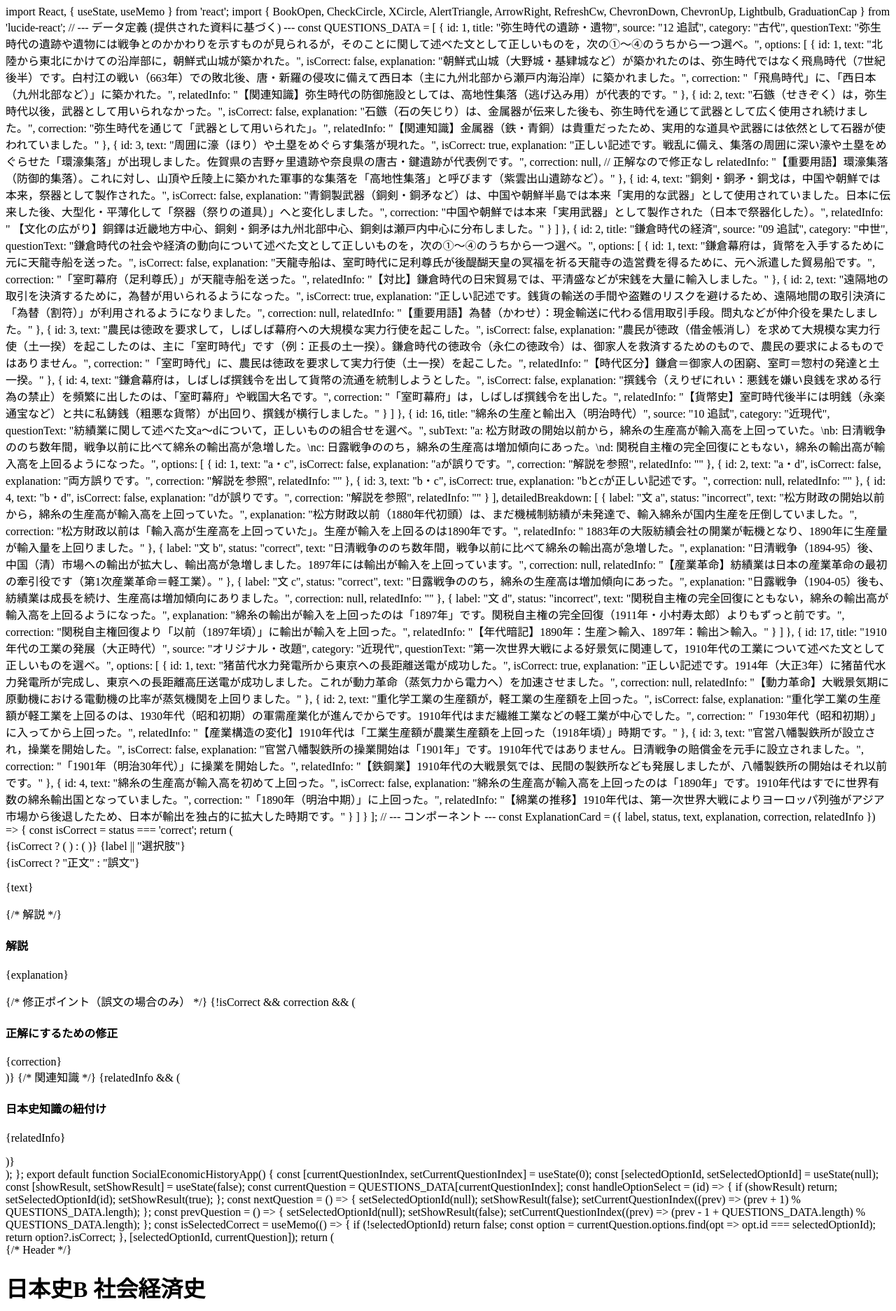
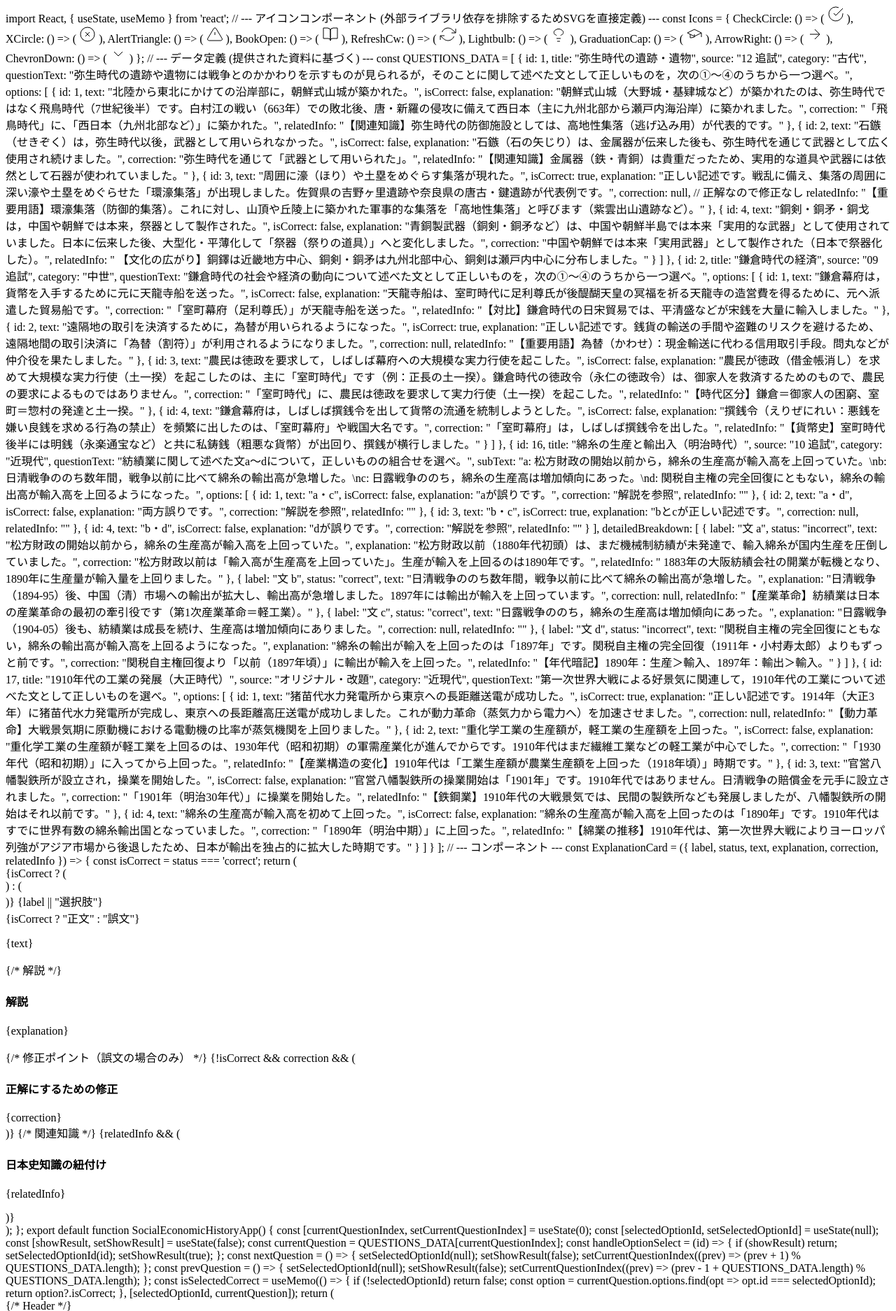
Before and after one commit to tmw19-glitch/history1, a plain HTML site: page index.html in a window 1280 px wide. Shown: the top 1874 px of the page at 70% size. Drawn offline with Linux system fonts and the light colour scheme.

Commit message:
Update index.html

```diff
--- a/index.html
+++ b/index.html
@@ -1,5 +1,66 @@
 import React, { useState, useMemo } from 'react';
-import { BookOpen, CheckCircle, XCircle, AlertTriangle, ArrowRight, RefreshCw, ChevronDown, ChevronUp, Lightbulb, GraduationCap } from 'lucide-react';
+
+// --- アイコンコンポーネント (外部ライブラリ依存を排除するためSVGを直接定義) ---
+
+const Icons = {
+  CheckCircle: () => (
+    <svg xmlns="http://www.w3.org/2000/svg" width="24" height="24" viewBox="0 0 24 24" fill="none" stroke="currentColor" strokeWidth="2" strokeLinecap="round" strokeLinejoin="round">
+      <path d="M22 11.08V12a10 10 0 1 1-5.93-9.14"></path>
+      <polyline points="22 4 12 14.01 9 11.01"></polyline>
+    </svg>
+  ),
+  XCircle: () => (
+    <svg xmlns="http://www.w3.org/2000/svg" width="24" height="24" viewBox="0 0 24 24" fill="none" stroke="currentColor" strokeWidth="2" strokeLinecap="round" strokeLinejoin="round">
+      <circle cx="12" cy="12" r="10"></circle>
+      <line x1="15" y1="9" x2="9" y2="15"></line>
+      <line x1="9" y1="9" x2="15" y2="15"></line>
+    </svg>
+  ),
+  AlertTriangle: () => (
+    <svg xmlns="http://www.w3.org/2000/svg" width="24" height="24" viewBox="0 0 24 24" fill="none" stroke="currentColor" strokeWidth="2" strokeLinecap="round" strokeLinejoin="round">
+      <path d="M10.29 3.86L1.82 18a2 2 0 0 0 1.71 3h16.94a2 2 0 0 0 1.71-3L13.71 3.86a2 2 0 0 0-3.42 0z"></path>
+      <line x1="12" y1="9" x2="12" y2="13"></line>
+      <line x1="12" y1="17" x2="12.01" y2="17"></line>
+    </svg>
+  ),
+  BookOpen: () => (
+    <svg xmlns="http://www.w3.org/2000/svg" width="24" height="24" viewBox="0 0 24 24" fill="none" stroke="currentColor" strokeWidth="2" strokeLinecap="round" strokeLinejoin="round">
+      <path d="M2 3h6a4 4 0 0 1 4 4v14a3 3 0 0 0-3-3H2z"></path>
+      <path d="M22 3h-6a4 4 0 0 0-4 4v14a3 3 0 0 1 3-3h7z"></path>
+    </svg>
+  ),
+  RefreshCw: () => (
+    <svg xmlns="http://www.w3.org/2000/svg" width="24" height="24" viewBox="0 0 24 24" fill="none" stroke="currentColor" strokeWidth="2" strokeLinecap="round" strokeLinejoin="round">
+      <polyline points="23 4 23 10 17 10"></polyline>
+      <polyline points="1 20 1 14 7 14"></polyline>
+      <path d="M3.51 9a9 9 0 0 1 14.85-3.36L23 10M1 14l4.64 4.36A9 9 0 0 0 20.49 15"></path>
+    </svg>
+  ),
+  Lightbulb: () => (
+    <svg xmlns="http://www.w3.org/2000/svg" width="24" height="24" viewBox="0 0 24 24" fill="none" stroke="currentColor" strokeWidth="2" strokeLinecap="round" strokeLinejoin="round">
+      <line x1="9" y1="18" x2="15" y2="18"></line>
+      <line x1="10" y1="22" x2="14" y2="22"></line>
+      <path d="M15.09 14c.18-.9.93-1.54 1.86-1.54a.7.7 0 0 0 .5-.19l.12-.13c1.7-1.87 1.4-4.9-1-6.14a7.1 7.1 0 0 0-9.14 0c-2.4 1.24-2.7 4.27-1 6.14l.12.13a.7.7 0 0 0 .5.19c.93 0 1.68.64 1.86 1.54"></path>
+    </svg>
+  ),
+  GraduationCap: () => (
+    <svg xmlns="http://www.w3.org/2000/svg" width="24" height="24" viewBox="0 0 24 24" fill="none" stroke="currentColor" strokeWidth="2" strokeLinecap="round" strokeLinejoin="round">
+      <path d="M22 10v6M2 10l10-5 10 5-10 5z"></path>
+      <path d="M6 12v5c3 0 6-1 6-1v-4"></path>
+    </svg>
+  ),
+  ArrowRight: () => (
+    <svg xmlns="http://www.w3.org/2000/svg" width="24" height="24" viewBox="0 0 24 24" fill="none" stroke="currentColor" strokeWidth="2" strokeLinecap="round" strokeLinejoin="round">
+      <line x1="5" y1="12" x2="19" y2="12"></line>
+      <polyline points="12 5 19 12 12 19"></polyline>
+    </svg>
+  ),
+  ChevronDown: () => (
+    <svg xmlns="http://www.w3.org/2000/svg" width="24" height="24" viewBox="0 0 24 24" fill="none" stroke="currentColor" strokeWidth="2" strokeLinecap="round" strokeLinejoin="round">
+      <polyline points="6 9 12 15 18 9"></polyline>
+    </svg>
+  )
+};
 
 // --- データ定義 (提供された資料に基づく) ---
 
@@ -41,7 +102,7 @@ const QUESTIONS_DATA = [
         isCorrect: false,
         explanation: "青銅製武器（銅剣・銅矛など）は、中国や朝鮮半島では本来「実用的な武器」として使用されていました。日本に伝来した後、大型化・平薄化して「祭器（祭りの道具）」へと変化しました。",
         correction: "中国や朝鮮では本来「実用武器」として製作された（日本で祭器化した）。",
-        relatedInfo: " 【文化の広がり】銅鐸は近畿地方中心、銅剣・銅矛は九州北部中心、銅剣は瀬戸内中心に分布しました。"
+        relatedInfo: "  【文化の広がり】銅鐸は近畿地方中心、銅剣・銅矛は九州北部中心、銅剣は瀬戸内中心に分布しました。"
       }
     ]
   },
@@ -106,7 +167,7 @@ const QUESTIONS_DATA = [
         text: "松方財政の開始以前から，綿糸の生産高が輸入高を上回っていた。",
         explanation: "松方財政以前（1880年代初頭）は、まだ機械制紡績が未発達で、輸入綿糸が国内生産を圧倒していました。",
         correction: "松方財政以前は「輸入高が生産高を上回っていた」。生産が輸入を上回るのは1890年です。",
-        relatedInfo: " 1883年の大阪紡績会社の開業が転機となり、1890年に生産量が輸入量を上回りました。"
+        relatedInfo: "  1883年の大阪紡績会社の開業が転機となり、1890年に生産量が輸入量を上回りました。"
       },
       {
         label: "文 b",
@@ -187,9 +248,9 @@ const ExplanationCard = ({ label, status, text, explanation, correction, related
       <div className="flex items-start justify-between mb-2">
         <div className="flex items-center gap-2">
           {isCorrect ? (
-            <CheckCircle className="w-5 h-5 text-green-600" />
+            <div className="w-5 h-5 text-green-600"><Icons.CheckCircle /></div>
           ) : (
-            <XCircle className="w-5 h-5 text-red-600" />
+            <div className="w-5 h-5 text-red-600"><Icons.XCircle /></div>
           )}
           <span className="font-bold text-gray-800">{label || "選択肢"}</span>
         </div>
@@ -206,7 +267,7 @@ const ExplanationCard = ({ label, status, text, explanation, correction, related
         {/* 解説 */}
         <div>
           <h4 className="flex items-center text-sm font-bold text-gray-600 mb-1">
-            <BookOpen className="w-4 h-4 mr-1" /> 解説
+            <span className="w-4 h-4 mr-1"><Icons.BookOpen /></span> 解説
           </h4>
           <p className="text-sm text-gray-700 leading-relaxed pl-5">
             {explanation}
@@ -217,11 +278,11 @@ const ExplanationCard = ({ label, status, text, explanation, correction, related
         {!isCorrect && correction && (
           <div>
             <h4 className="flex items-center text-sm font-bold text-blue-600 mb-1">
-              <RefreshCw className="w-4 h-4 mr-1" /> 正解にするための修正
+              <span className="w-4 h-4 mr-1"><Icons.RefreshCw /></span> 正解にするための修正
             </h4>
-            <div className="text-sm bg-white p-2 rounded border border-blue-100 text-blue-800 font-medium pl-5 shadow-sm">
-              <ArrowRight className="inline w-3 h-3 mr-1" />
-              {correction}
+            <div className="text-sm bg-white p-2 rounded border border-blue-100 text-blue-800 font-medium pl-5 shadow-sm flex items-start">
+              <span className="inline-block w-3 h-3 mr-1 mt-1"><Icons.ArrowRight /></span>
+              <span>{correction}</span>
             </div>
           </div>
         )}
@@ -230,7 +291,7 @@ const ExplanationCard = ({ label, status, text, explanation, correction, related
         {relatedInfo && (
           <div className="mt-3 pt-2 border-t border-dashed border-gray-300">
             <h4 className="flex items-center text-xs font-bold text-amber-600 mb-1">
-              <Lightbulb className="w-3 h-3 mr-1" /> 日本史知識の紐付け
+              <span className="w-3 h-3 mr-1"><Icons.Lightbulb /></span> 日本史知識の紐付け
             </h4>
             <p className="text-xs text-gray-600 pl-4">
               {relatedInfo}
@@ -281,7 +342,7 @@ export default function SocialEconomicHistoryApp() {
         <header className="mb-6 flex items-center justify-between bg-white p-4 rounded-xl shadow-sm border-b-4 border-indigo-600">
           <div>
             <h1 className="text-xl md:text-2xl font-bold text-indigo-900 flex items-center gap-2">
-              <GraduationCap className="w-8 h-8" />
+              <div className="w-8 h-8"><Icons.GraduationCap /></div>
               日本史B 社会経済史
             </h1>
             <p className="text-sm text-gray-500 mt-1">正誤問題徹底攻略マスター</p>
@@ -359,9 +420,9 @@ export default function SocialEconomicHistoryApp() {
             <div className={`p-4 rounded-lg text-center mb-6 shadow-sm border ${isSelectedCorrect ? 'bg-green-100 border-green-300 text-green-800' : 'bg-red-100 border-red-300 text-red-800'}`}>
               <div className="flex items-center justify-center gap-2 text-xl font-bold">
                 {isSelectedCorrect ? (
-                  <><CheckCircle /> 正解！</>
+                  <><div className="w-6 h-6"><Icons.CheckCircle /></div> 正解！</>
                 ) : (
-                  <><AlertTriangle /> 不正解...</>
+                  <><div className="w-6 h-6"><Icons.AlertTriangle /></div> 不正解...</>
                 )}
               </div>
               {!isSelectedCorrect && (
@@ -374,7 +435,7 @@ export default function SocialEconomicHistoryApp() {
             {/* Detailed Analysis */}
             <div className="bg-white rounded-xl shadow-lg border border-indigo-100 overflow-hidden mb-8">
               <div className="bg-indigo-50 p-3 border-b border-indigo-100 flex items-center gap-2">
-                <BookOpen className="w-5 h-5 text-indigo-600" />
+                <div className="w-5 h-5 text-indigo-600"><Icons.BookOpen /></div>
                 <h3 className="font-bold text-indigo-900">詳細解説・誤文訂正</h3>
               </div>
 
@@ -418,13 +479,13 @@ export default function SocialEconomicHistoryApp() {
                 onClick={prevQuestion}
                 className="px-6 py-3 rounded-lg bg-gray-200 hover:bg-gray-300 text-gray-700 font-bold transition flex items-center gap-2"
               >
-                <ChevronDown className="rotate-90" /> 前の問題
+                <div className="w-4 h-4 rotate-90"><Icons.ChevronDown /></div> 前の問題
               </button>
               <button
                 onClick={nextQuestion}
                 className="px-8 py-3 rounded-lg bg-indigo-600 hover:bg-indigo-700 text-white font-bold shadow-md transition flex items-center gap-2"
               >
-                次の問題へ <ArrowRight />
+                次の問題へ <div className="w-4 h-4"><Icons.ArrowRight /></div>
               </button>
             </div>
           </div>
```
